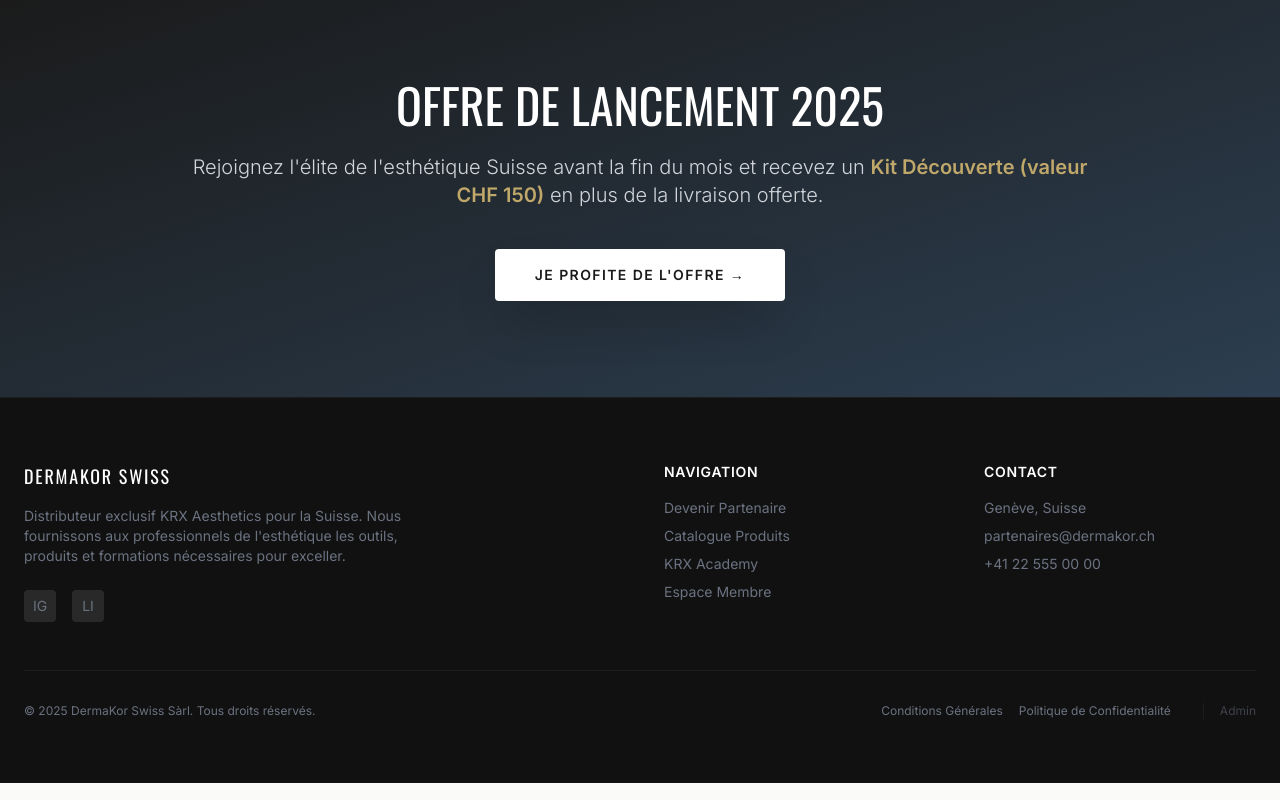
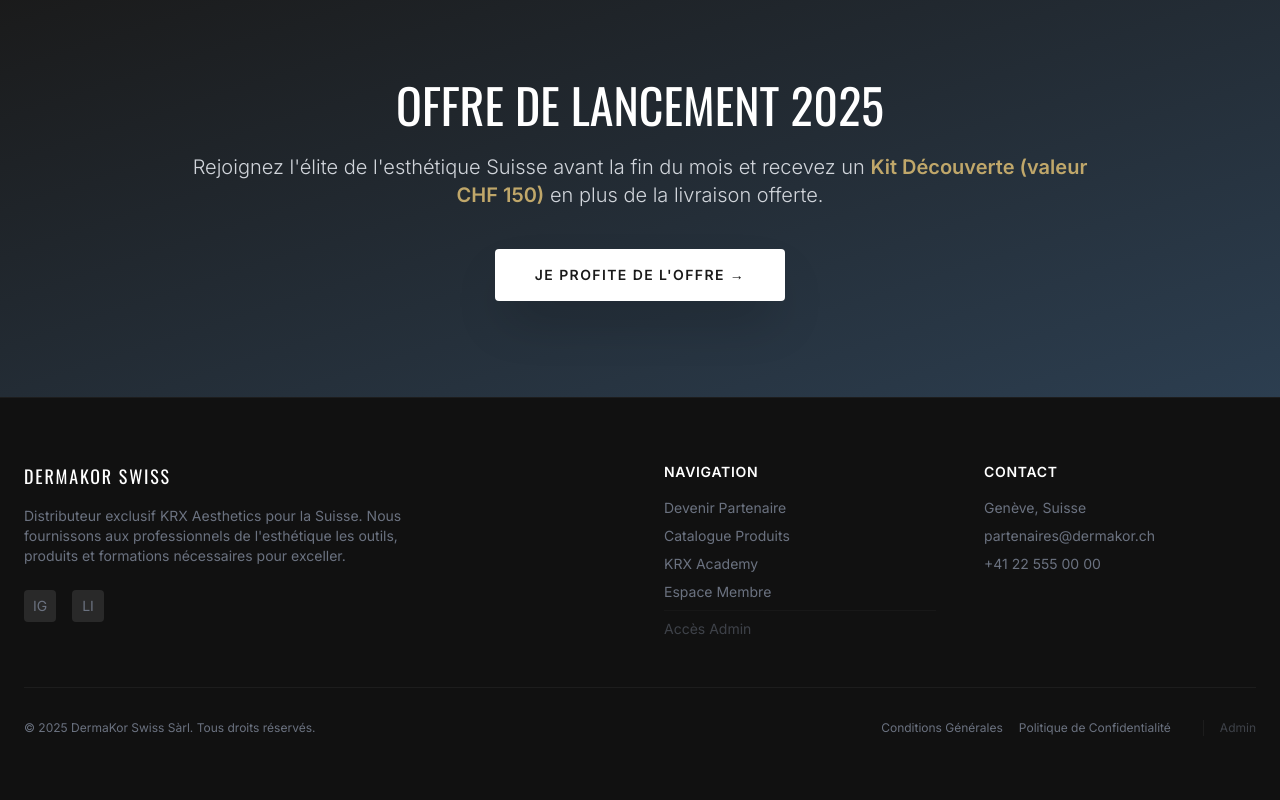
Before and after one commit to Jorget2812/Dermakor-Partenaire, a React (Vite) app: page / in a window 1280 px wide. Shown: the part 5690-6490 px from the top of the page. Built offline with nearby package versions, Linux system fonts and the light colour scheme; no server answers.

Commit message:
feat: añadido enlace admin a la lista de navegación del footer

```diff
--- a/pages/LandingPage.tsx
+++ b/pages/LandingPage.tsx
@@ -712,6 +712,7 @@
               <li className="hover:text-derma-gold cursor-pointer transition-colors">Catalogue Produits</li>
               <li className="hover:text-derma-gold cursor-pointer transition-colors">KRX Academy</li>
               <li onClick={onNavigateToLogin} className="hover:text-derma-gold cursor-pointer transition-colors">Espace Membre</li>
+              <li onClick={() => navigate('/admin/login')} className="hover:text-derma-gold cursor-pointer transition-colors pt-2 border-t border-white/5 mt-2 opacity-50 hover:opacity-100">Accès Admin</li>
             </ul>
           </div>
 
```
